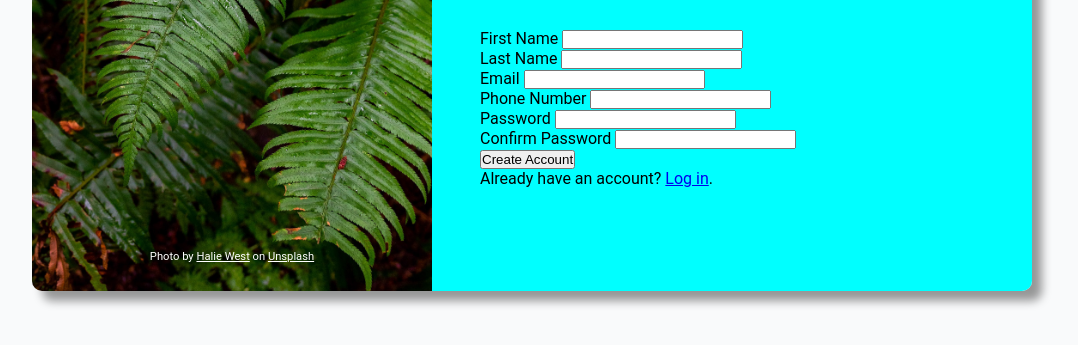
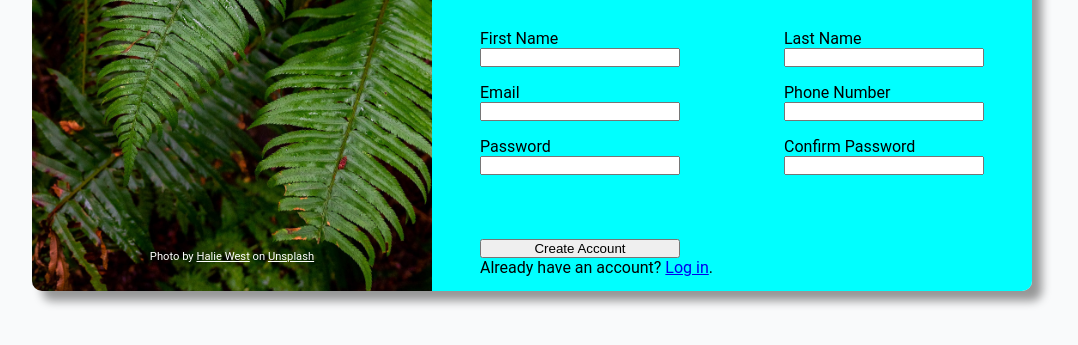
Before and after one commit to dak79/odin-sign-up-form, a plain HTML site: page index.html in a window 1280 px wide. Shown: the part 393-738 px from the top of the page, without its empty margins (108-1186 px from the left). Drawn offline with Linux system fonts and the light colour scheme.

Commit message:
form layout

```diff
--- a/css/style.css
+++ b/css/style.css
@@ -131,3 +131,28 @@ div.form-container {
 div.form-container p {
     margin-bottom: 2rem;
 }
+
+/* styla form widget e form*/
+
+input,
+button {
+    width: 200px;
+    padding: 0;
+    margin: 0;
+    box-sizing: border-box;
+}
+
+.widget-wrapper {
+    display: flex;
+    flex-direction: column;
+    margin-bottom: 1rem;
+}
+
+.widget-pair {
+    display: flex;
+    justify-content: space-between;
+}
+
+button {
+    margin-top: 3rem;
+}
--- a/index.html
+++ b/index.html
@@ -31,32 +31,32 @@
                 <form action="">
                     <div class="text">
                         <p>Let's do this!</p>
-                        <div>
-                            <div>
+                        <div class="widget-pair">
+                            <div class="widget-wrapper">
                                 <label for="first-name">First Name</label>
                                 <input type="text" name="first-name" id="first-name">
                             </div>
-                            <div>
+                            <div class="widget-wrapper">
                                 <label for="last-name">Last Name</label>
                                 <input type="text" name="last-name" id="last-name">
                             </div>
                         </div>
-                        <div>
-                            <div>
+                        <div class="widget-pair">
+                            <div class="widget-wrapper">
                                 <label for="email">Email</label>
                                 <input type="email" name="email" id="email">
                             </div>
-                            <div>
+                            <div class="widget-wrapper">
                                 <label for="phone-number">Phone Number</label>
                                 <input type="tel" name="phone-number" id="phone-number">
                             </div>
                         </div>
-                        <div>
-                            <div>
+                        <div class="widget-pair">
+                            <div class="widget-wrapper">
                                 <label for="password">Password</label>
                                 <input type="password" name="password" id="password">
                             </div>
-                            <div>
+                            <div class="widget-wrapper">
                                 <label for="confirm-password">Confirm Password</label>
                                 <input type="password" name="confirm-password" id="confirm-password">
                             </div>
```
